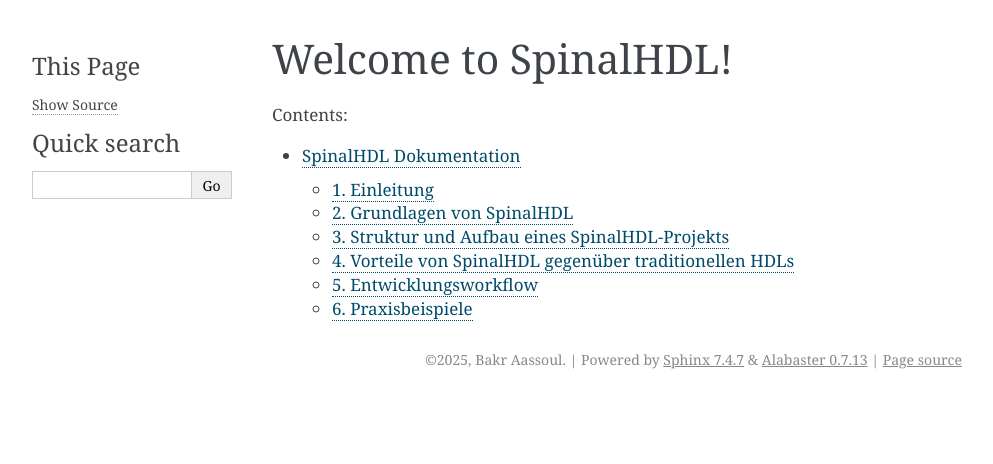
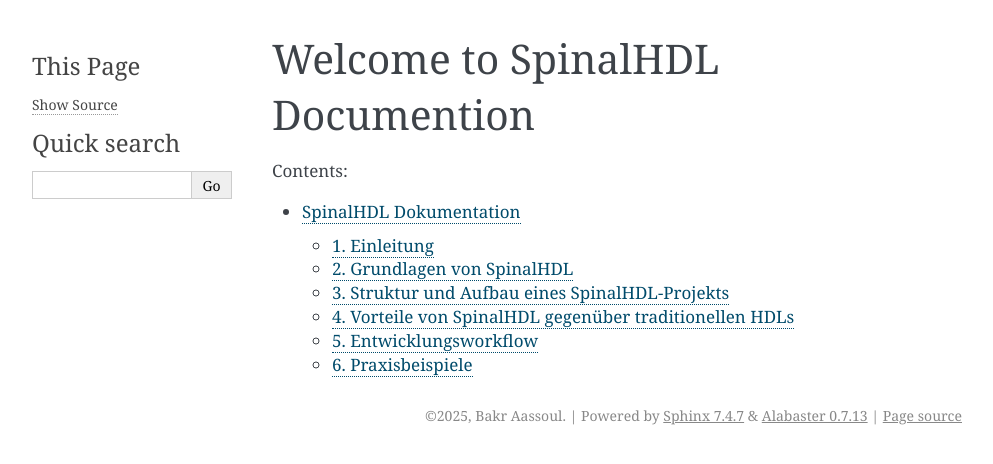
Before and after one commit to bakr-aassoul/SpinalHDL_by_Bakr, a Sphinx documentation site: the page built from source/index.rst, in a window 1280 px wide. Shown: the top 464 px of the page, without its empty margins (148-1141 px from the left). Built offline with Sphinx 7.4.7, drawn with Linux system fonts in a browser that asks for light colours.

Commit message:
Update index.rst

```diff
--- a/source/index.rst
+++ b/source/index.rst
@@ -1,6 +1,6 @@
-.. spinalHDL master file
+.. spinalHDL Documention master file
 
-Welcome to SpinalHDL!
+Welcome to SpinalHDL Documention
 ====================================
 
 .. toctree::
```
